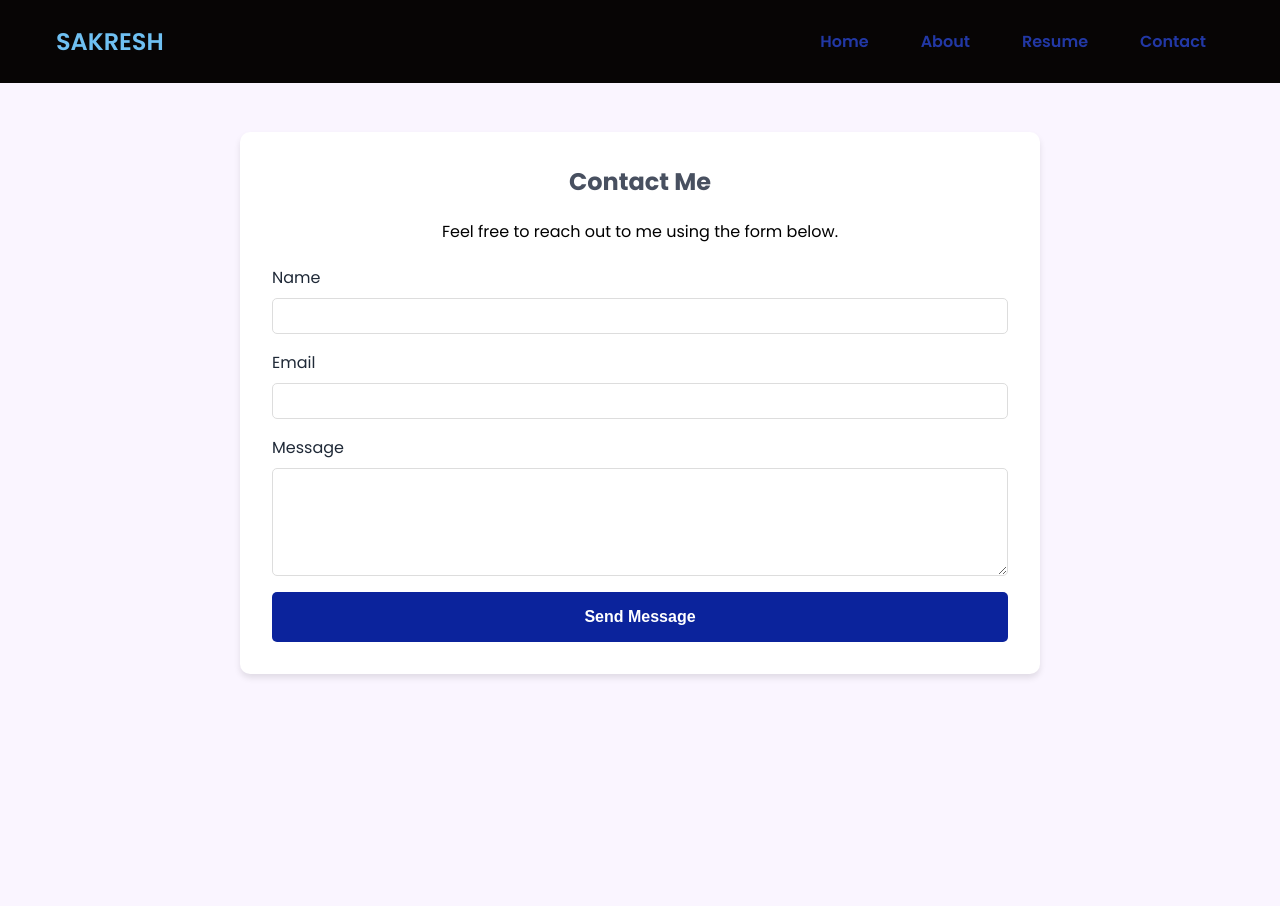
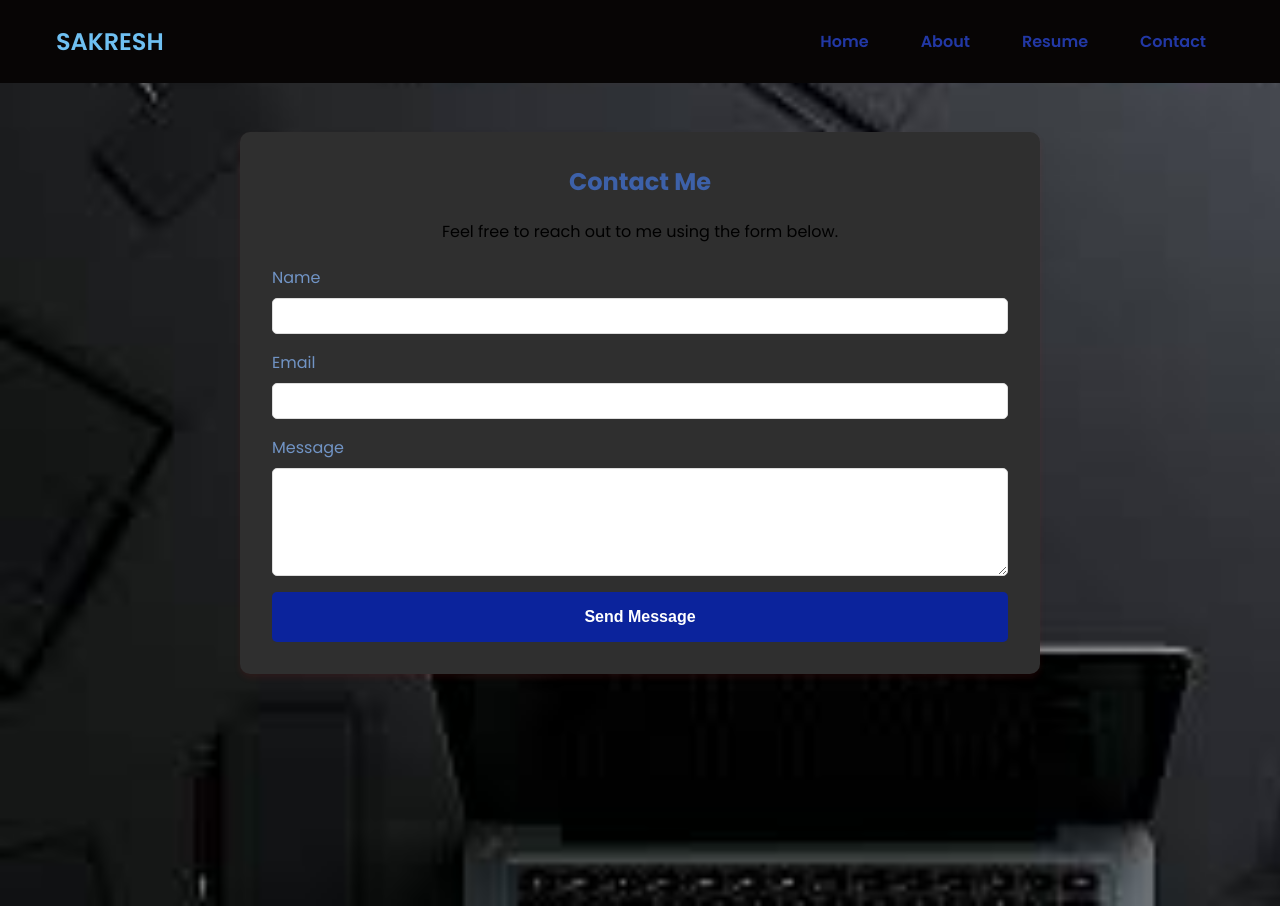
Before and after one commit to sakresh09/portfolio-sakresh, a plain HTML site: page contact.html in a window 1280 px wide. Drawn offline with Linux system fonts and the light colour scheme.

Commit message:
final commit

```diff
--- a/about.css
+++ b/about.css
@@ -1,8 +1,8 @@
 @import url("https://fonts.googleapis.com/css2?family=Poppins:wght@400;600;700&display=swap");
 
 :root {
-  --primary-color: #26cee1;
-  --primary-color-dark: #39d0cb;
+  --primary-color: #07bbcf8f;
+  --primary-color-dark: #2baaa6;
   --secondary-color: #ac8c45;
   --text-dark: #1f2937;
   --text-light: #6b7280;
@@ -65,13 +65,13 @@ ul li a {
   border: 2px solid transparent;
   text-decoration: none;
   font-weight: 600;
-  color: rgb(41, 164, 189);
+  color: rgb(90, 197, 218);
 }
 
 .section {
   padding-top: calc(1.5rem + 1rem + 2rem); /* Height of nav (padding) */
-  min-height: 100vh; /* Ensure it takes at least the full viewport height */
-  background-image: url("ss.jpeg");
+  min-height: 100vh; /* Ensure it takes at least the full viewport height*/
+   background-image: url("ss.jpeg");
   background-repeat: no-repeat;
   background-size: cover;
 }
@@ -87,7 +87,7 @@ ul li a {
 .about__container h1,
 .about__container h2 {
   margin-bottom: 20px;
-  color: #5e84ce;
+  color: #4adfdc;
   padding-top: 15px;
 }
 
@@ -98,16 +98,16 @@ ul li a {
 
 .about__container ul {
   margin-bottom: 20px;
-  list-style-type: none; /* Remove default list styles */
-  padding-left: 0; /* Remove left padding */
-  text-align: center; /* Center align list items */
+  list-style-type: none; //Remove default list styles
+  padding-left: 0; Remove left padding
+  text-align: center; /*Center align list items*/
 }
 
 .about__container ul li {
   margin-bottom: 10px;
   padding: 10px; /* Add padding for background */
-  background-color: #d1eff8; /* Light gray background */
-  border: 1px solid #ebe3e3; /* Add border to separate items */
+  background-color: #91d2e5; /* Light gray background */
+  border: 1px solid #e8dfdf; /* Add border to separate items */
   border-radius: 5px; /* Add border radius */
 }
 
@@ -116,7 +116,7 @@ ul li a {
     display: block;
   }
 
-  ul {
+ ul {
     position: absolute;
     width: 100%;
     height: calc(100vh - 85px);
@@ -127,13 +127,12 @@ ul li a {
     justify-content: center;
     gap: 3rem;
   }
-
   nav .checkbox:checked + ul {
     left: 0;
   }
 
   ul li a {
-    font-size: 1.25rem;
+  font-size: 1.25rem;
   }
 
   .about__container {
@@ -146,5 +145,7 @@ ul li a {
   position: relative;
   padding-top: 100px;
   padding-bottom: 200px;
-  background-color: var(--extra-light);
+  background-image: url("ss.jpeg");
+  background-repeat: no-repeat;
+  background-size: cover;
 }
--- a/contact.css
+++ b/contact.css
@@ -4,7 +4,7 @@
   --primary-color: #0b239c;
   --primary-color-dark: #4589e2;
   --secondary-color: #ca8a04;
-  --text-dark: #1f2937;
+  --text-dark: #7194c5;
   --text-light: #6b7280;
   --extra-light: #faf5ff;
   --max-width: 1200px;
@@ -82,17 +82,17 @@ ul li a {
 }
 
 .contact__card {
-  background-color: rgb(255, 255, 255);
+  background-color: rgb(47, 47, 47);
   padding: 2rem;
   border-radius: 10px;
-  box-shadow: 0 4px 6px rgba(0, 0, 0, 0.1);
+  box-shadow: 0 4px 6px rgba(208, 25, 25, 0.1);
   max-width: 800px;
   width: 100%;
 }
 
 .contact__card h1 {
   margin-bottom: 20px;
-  color: #485060;
+  color: #3d61a9;
   text-align: center;
 }
 
@@ -176,5 +176,7 @@ button:hover {
   position: relative;
   padding-top: 100px;
   padding-bottom: 200px;
-  background-color: var(--extra-light);
+  background-image: url("ss.jpeg");
+  background-repeat: no-repeat;
+  background-size: cover;
 }
```
Also changed, not shown: about.html (+0 -6 lines), index.html (+5 -5 lines).
